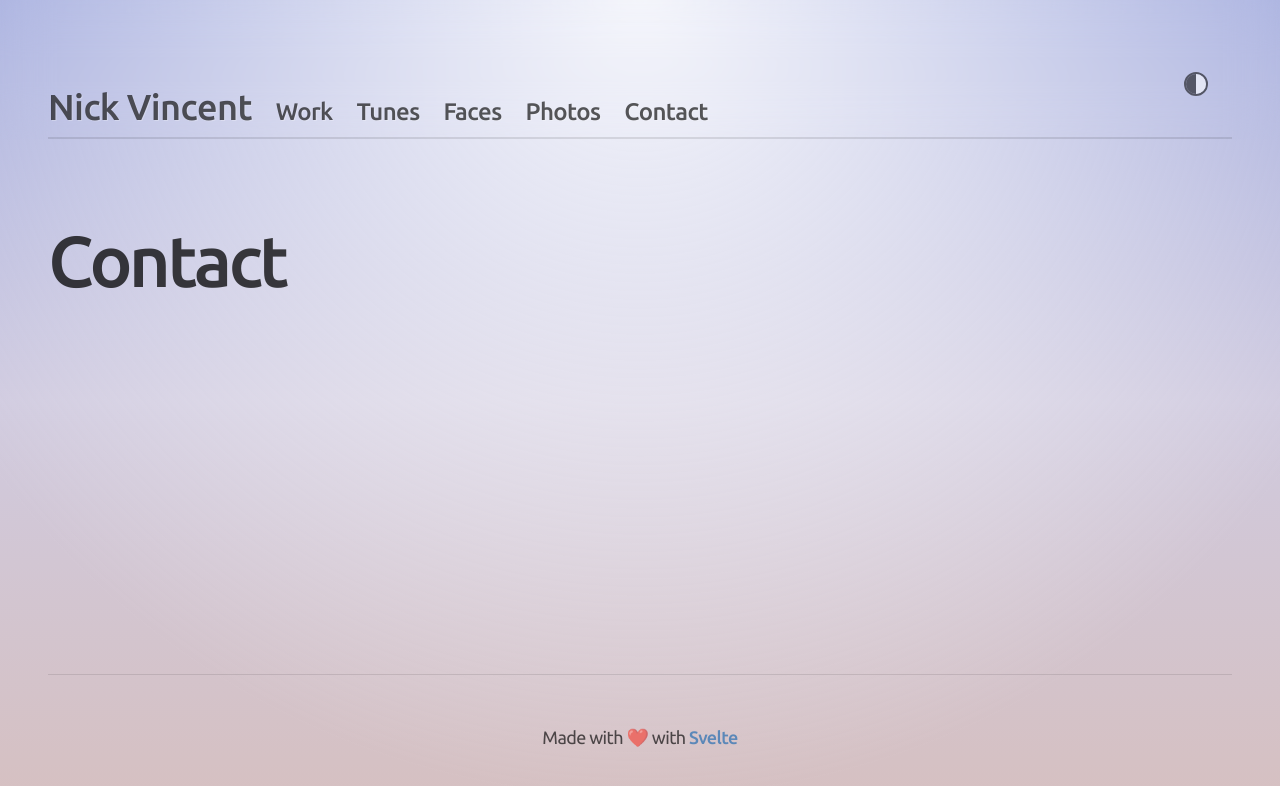
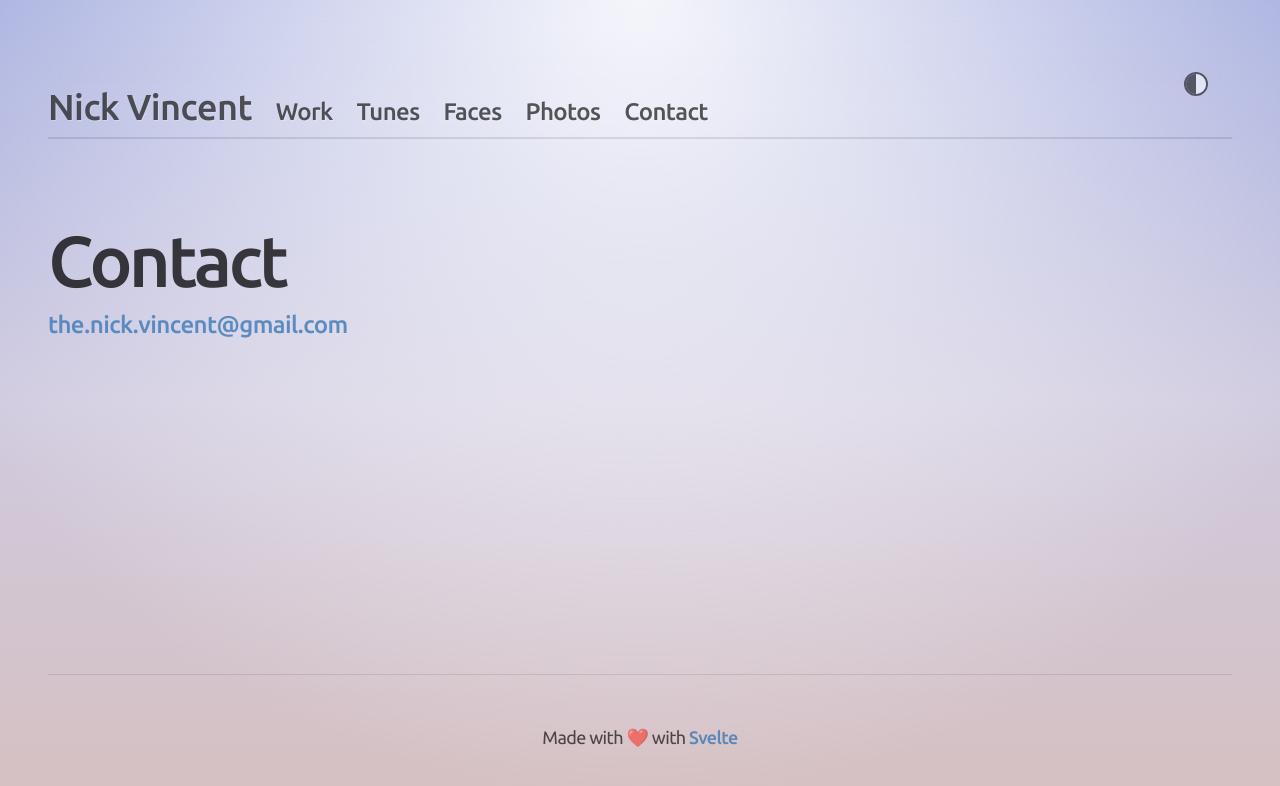
Before and after one commit to nick-vincent/nick-vincent.com-5.0, a SvelteKit app: page /contact in a window 1280 px wide. Shown: the top 786 px of the page. Built offline with nearby package versions, Linux system fonts and the light colour scheme.

Commit message:
Add email contact

```diff
--- a/src/routes/contact/+page.svelte
+++ b/src/routes/contact/+page.svelte
@@ -1,3 +1,4 @@
 <div class="intro">
 	<h1>Contact</h1>
+	<p><a href="mailto:the.nick.vincent@gmail.com">the.nick.vincent@gmail.com</a></p>
 </div>
```
